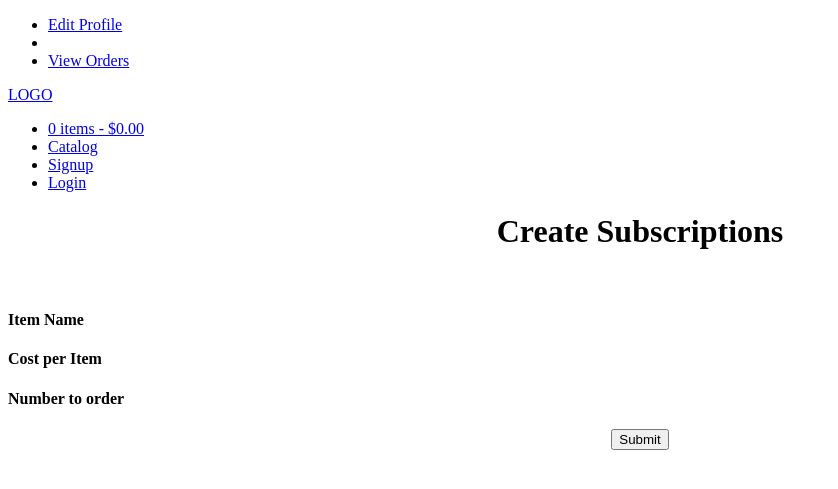
After one commit to Marctif/AmazonDatabase, a Django app: page /createSubscription/ in a window 1280 px wide. The commit adds this page. Shown: the top 489 px of the page, without its empty margins (0-838 px from the left). Run offline with Django 3.2, Linux system fonts and the light colour scheme; data that the repository does not hold is empty; some libraries are stand-ins or nearby versions.

Commit message:
createSubscription page

```diff
--- a/Amazon_Core/templates/Amazon_Core/base.html
+++ b/Amazon_Core/templates/Amazon_Core/base.html
@@ -128,6 +128,7 @@
         <li><a href="{% url 'catalog' %}">Catalog</a></li>
          {% if request.user.is_authenticated %}
                 <!-- <li>Welcome {{ user.username }}</li> -->
+                <li><a href="{% url 'createSubscription' %}">Create Subscription</a></li>
                 <li><a class="dropdown-button" href="#!" data-activates="dropdown1">Profile<i class="material-icons right">arrow_drop_down</i></a></li>
 
                 <li><a href="{% url 'account_logout' %}">Log out</a></li>
--- /dev/null
+++ b/Amazon_Core/templates/Amazon_Core/createSubscriptions.html
@@ -0,0 +1,57 @@
+{% extends 'Amazon_Core/base.html' %}
+{% load static %}
+
+{% block content %}
+
+    <div class="col-md-12">
+    <h1 style="text-align: center" > Create Subscriptions</h1>
+    </div>
+    <br>
+    <div class="container">
+        <div class="row">
+            <div class="col s4">
+                <h4>Item Name</h4>
+            </div>
+
+            <div class="col s4">
+                <h4>Cost per Item</h4>
+            </div>
+
+            <div class="col s4">
+                <h4>Number to order</h4>
+            </div>
+        </div>
+        <form action="" method="POST">
+            {% csrf_token %}
+            {% for item in items %}
+                <div class="row">
+                    <div class="col s4">
+                        <p>{{ item.name }}</p>
+                    </div>
+
+                    <div class="col s4">
+                        <p>${{ item.price }}</p>
+                    </div>
+
+                    <div class="col s4">
+                        <input name="{{  item.id  }}" type="text" id="{{ item.id }}" />
+                    </div>
+                </div>
+            {% endfor %}
+
+        <p style="text-align: center">
+            <button style="align: center"  type="submit" name="_submit" class="btn" >Submit
+            </button>
+        </p>
+
+        </form>
+
+
+
+
+
+    </div>
+
+
+
+{% endblock %}
--- a/Amazon_Core/urls.py
+++ b/Amazon_Core/urls.py
@@ -13,6 +13,7 @@ urlpatterns = [
     url(r'^cart/', views.cart, name='cart'),
     url(r'^viewOrder/(?P<order_id>[0-9]+)', views.orderDetail, name='orderDetail'),
     url(r'^viewOrder/', views.viewOrder, name='viewOrder'),
+    url(r'^createSubscription/', views.createSubscription, name='createSubscription'),
     url(r'^checkout/', views.checkout, name='checkout'),
     url(r'^updateCreditcard/', views.editCreditcard, name='editCreditcard'),
     url(r'^formsetTest/', views.formsetTest, name='formsetTest'),
--- a/Amazon_Core/views.py
+++ b/Amazon_Core/views.py
@@ -25,6 +25,10 @@ import datetime
 # Create your views here.
 
 def home(request):
+    now = datetime.datetime.now()
+    hour = now.hour
+    print(datetime.datetime.now())
+    print(hour)
     return render(request, 'Amazon_Core/home.html')
 
 def demo(request):
@@ -578,3 +582,18 @@ def editCreditcard(request):
         form = CreditCardForm(initial={'number': number, 'securityCode': securityCode,'ExpMonth': month, 'ExpYear':year})
 
     return render(request,'Amazon_Core/editCreditcard.html', {'form':form})
+
+def createSubscription(request):
+    items = Item.objects.all()
+    if(request.method == 'POST'):
+        lineitemset = []
+        for item in items:
+            val = request.POST.get(str(item.id))
+            if(val != ""):
+                print(item.name + " " + str(item.price) + " " + val)
+                subtotal = int(val) * item.price
+                lineitem = LineItem.objects.create(item=item,cost=item.price, quantity=int(val), subTotal=subtotal)
+                lineitemset.append(lineitem)
+    else:
+        x = 2
+    return render(request,'Amazon_Core/createSubscriptions.html',{'items': items})
```
